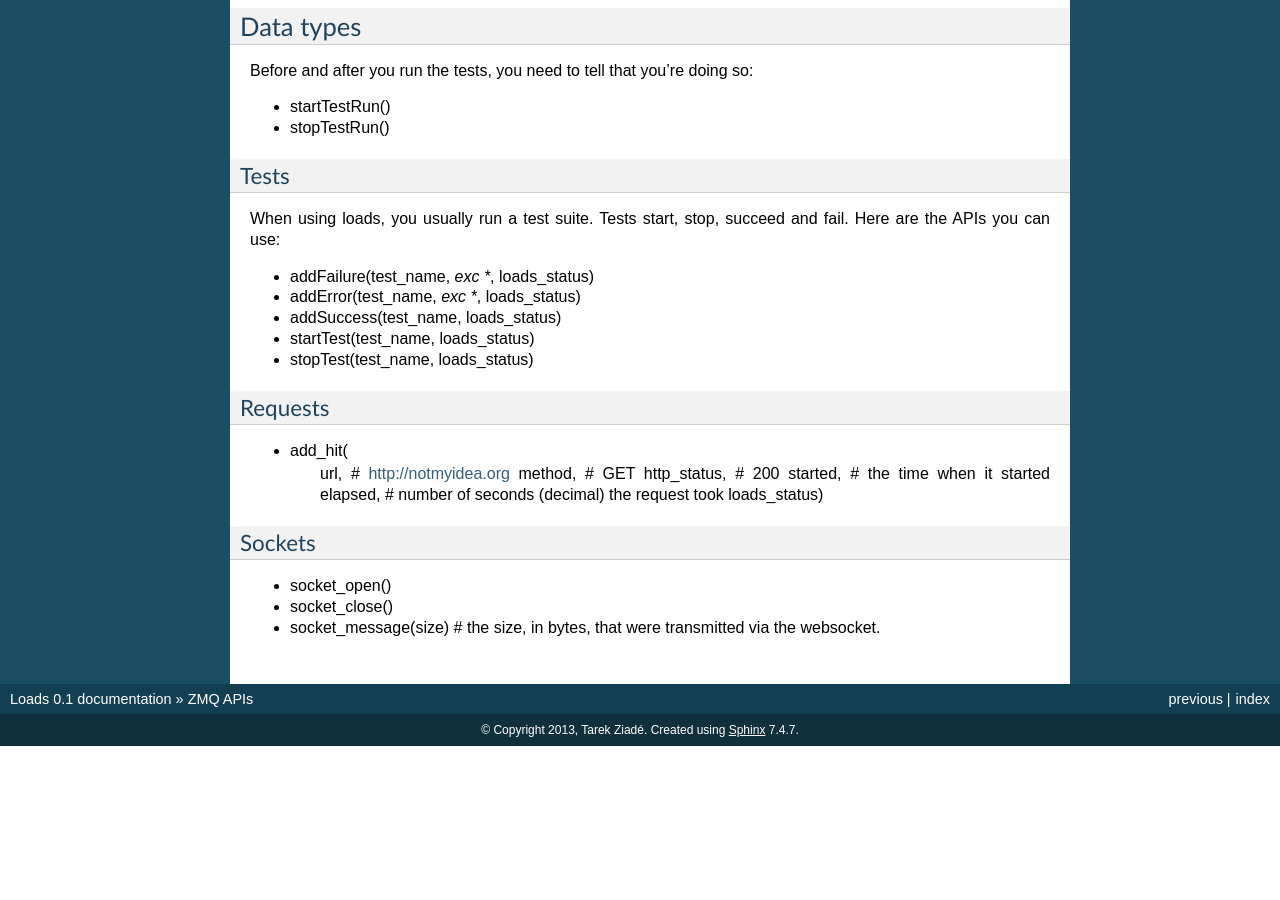
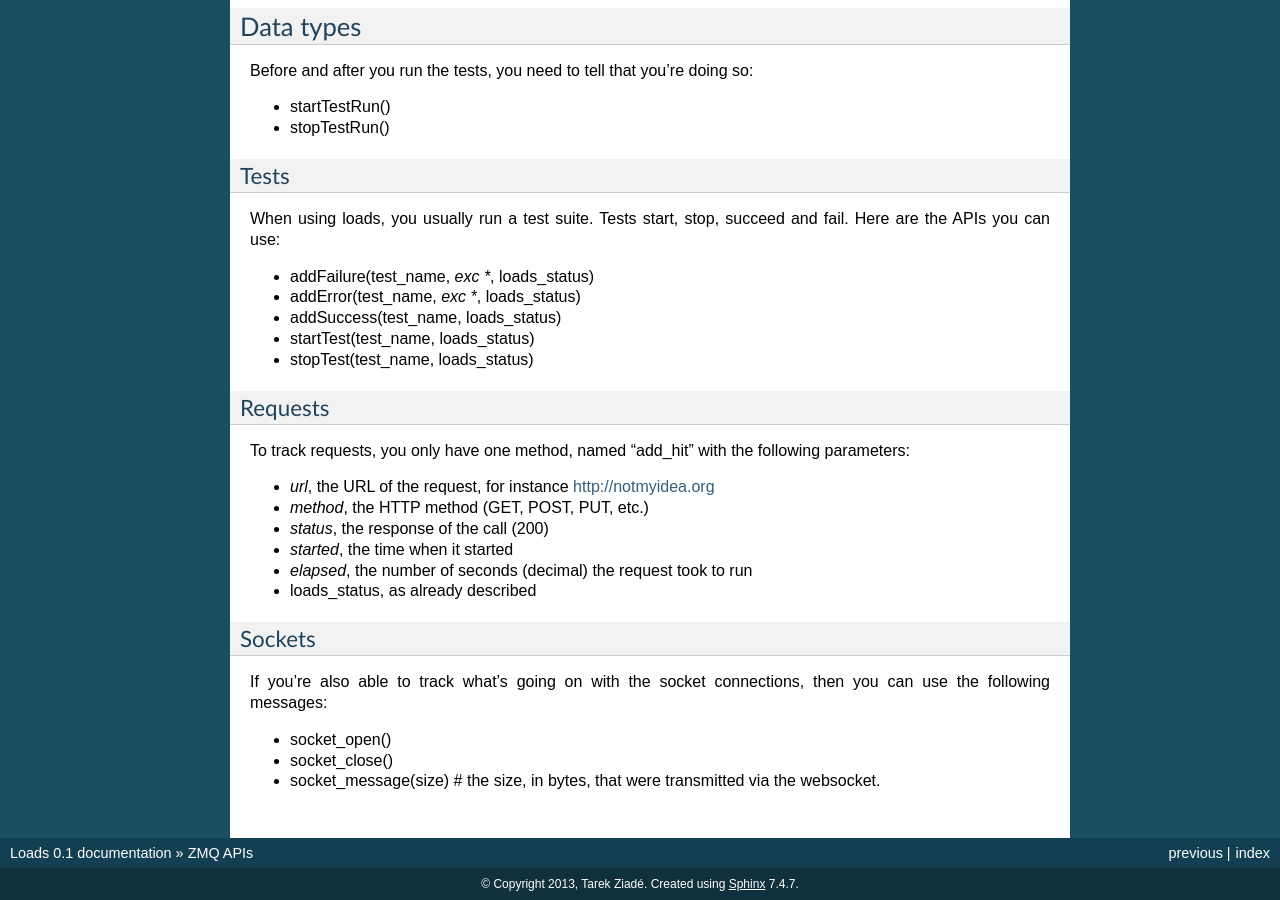
Before and after one commit to mozilla-services/loads, a Sphinx documentation site: the page built from docs/source/zmq-api.rst, in a window 1280 px wide and 900 px high, scrolled down 1024 px. Built offline with Sphinx 7.4.7, drawn with Linux system fonts in a browser that asks for light colours; before the commit the page ends 1770 px from its top, so only the background shows below that.

Commit message:
Enhance the documentation about zmq messages

```diff
--- a/docs/source/zmq-api.rst
+++ b/docs/source/zmq-api.rst
@@ -81,17 +81,21 @@ fail. Here are the APIs you can use:
 Requests
 --------
 
-- add_hit(
-      url, # http://notmyidea.org
-      method, # GET
-      http_status, # 200
-      started, # the time when it started
-      elapsed, # number of seconds (decimal) the request took
-      loads_status)
+To track requests, you only have one method, named "add_hit" with the following parameters:
+
+- `url`, the URL of the request, for instance http://notmyidea.org
+- `method`, the HTTP method (GET, POST, PUT, etc.)
+- `status`, the response of the call (200)
+- `started`, the time when it started
+- `elapsed`, the number of seconds (decimal) the request took to run
+- loads_status, as already described
 
 Sockets
 -------
 
+If you're also able to track what's going on with the socket connections, then
+you can use the following messages:
+
 - socket_open()
 - socket_close()
 - socket_message(size) # the size, in bytes, that were transmitted via the websocket.
```
